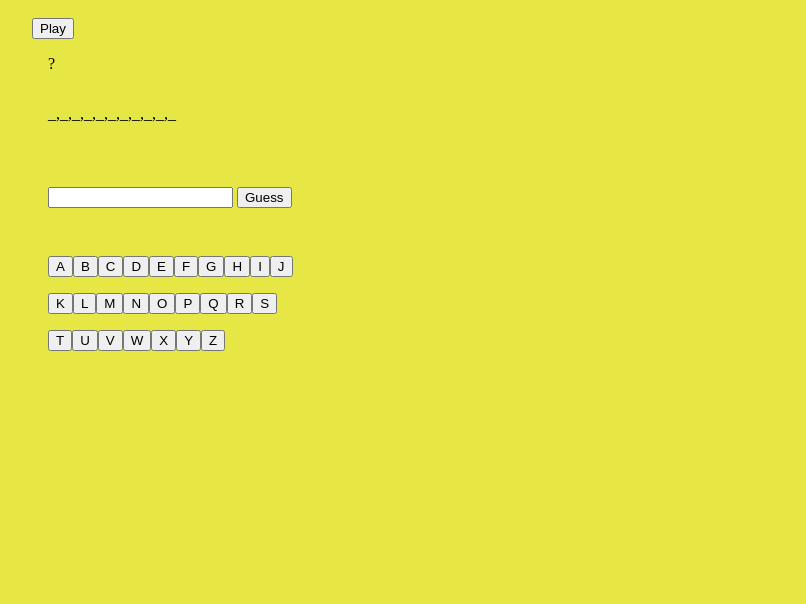
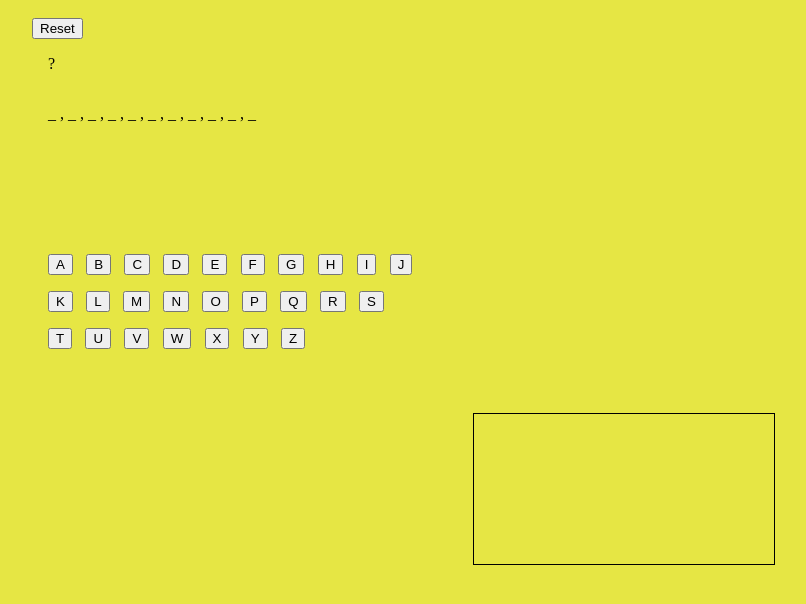
Before and after one commit to tonesfrantz/hangman, a website: page index.html in a window 1280 px wide. Both pictures are taken after a click on the button "Play". Shown: the part 88-692 px from the top of the page, without its empty margins (16-822 px from the left). Drawn offline with Linux system fonts and the light colour scheme.

Commit message:
displayPlanning

```diff
--- a/index.html
+++ b/index.html
@@ -20,11 +20,11 @@
             </div>
             <div class="picture"></div>
             <div class="game">
-                <input type="string" class="input" />
-                <button class="btn_submit">Guess</button>
+                <h3 type="string" class="input"></h3>
             </div>
             <div id="buttonsHolder"></div>
             <div id="name"></div>
+            <canvas id="canvas"></canvas>
             <div class="incorrect">This is where incorrect guesses appear.</div>
 
             <script src="main.js"></script>
--- a/main.js
+++ b/main.js
@@ -19,10 +19,11 @@ let input = null;
 let incorrectGuessesLog = [];
 
 const playBtn = document.querySelector('.btn_play');
-const guessBtn = document.querySelector('.btn_submit');
+const guessBtn = document.getElementById('buttonsHolder');
 const guessDisplay = document.querySelector('.guesses');
 const guessInput = document.querySelector('.input');
 const incorrect = document.querySelector('.incorrect');
+const canvas = document.getElementById('canvas');
 
 playBtn.addEventListener('click', () => {
     reset();
@@ -48,7 +49,11 @@ guessBtn.addEventListener('click', () => {
 // Refactor all if and for.
 // Rename variables & functions.
 
-// Reset function - make button reset.
-// Display last letter before displaying WIN or LOSE pop up alerts.
-// Disable guess button unless value in the input field
-// Create buttons for every letter
+// --- Reset function - make button reset.
+// --- Display last letter before displaying WIN or LOSE pop up alerts.
+
+// --- Create buttons for every letter
+
+// Carry on with completeing the hangman diagram
+// Create the Win/Lose Module
+// Clean up CSS so it looks great.
--- a/playerGuess.js
+++ b/playerGuess.js
@@ -30,13 +30,19 @@ function playerGuess() {
     }
     guessValue = false;
     if (correctGuessesCount === storedWordLength) {
-        alert('You WON');
-        reset();
+        setTimeout(() => {
+            alert('You WON');
+            reset();
+        }, 500);
+
         return;
     }
     if (incorrectGuessesCount === 0) {
-        alert('you LOST... Sadface');
-        reset();
+        setTimeout(() => {
+            alert('you LOST... Sadface');
+            reset();
+        }, 500);
+
         return;
     }
     input = null;
--- a/randomWord.js
+++ b/randomWord.js
@@ -7,7 +7,7 @@ function randomWord(array) {
     storedWordLength = storedWord.length;
     guessOutputDash = [];
     for (let x = 0; x < storedWord.length; x++) {
-        guessOutputDash.push('_');
+        guessOutputDash.push(' _ ');
     }
     guessDisplay.textContent = guessOutputDash.toString();
     console.log(storedWord);
--- a/reset.js
+++ b/reset.js
@@ -1,7 +1,8 @@
 'use strict';
 
 function reset() {
-    // location.reload();
+    playBtn.textContent = 'Reset';
+    disabledRemove();
     storedWord = '';
     storedWordLength = '';
     correctGuessesCount = 0;
@@ -13,3 +14,10 @@ function reset() {
     guessInput.value = null;
     randomWord(words);
 }
+
+function disabledRemove() {
+    let button = document.querySelectorAll('button');
+    button.forEach((e) => {
+        e.disabled = false;
+    });
+}
--- a/style.css
+++ b/style.css
@@ -11,3 +11,22 @@ body{
 div {
     padding: 1em;
 }
+
+canvas {
+    display: block;
+    margin: auto;
+    border: 1px solid #000000;
+}
+
+#buttonsHolder {
+    margin-left: auto;
+    margin-right: auto;
+}
+p {
+    display: flex;
+    margin-left: auto;
+    margin-right: auto;
+}
+button{
+    margin-right: 1em;
+}
```
